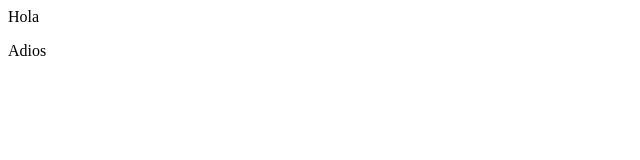
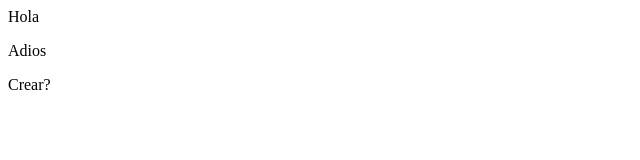
Before and after one commit to natte34v/ProduccionG4, a plain HTML site: page index.html in a window 1280 px wide. Shown: the full height of the page, 0-640 px from the left. Drawn offline with Linux system fonts and the light colour scheme.

Commit message:
Update index.html

```diff
--- a/index.html
+++ b/index.html
@@ -1,2 +1,3 @@
 <p>Hola</p>
 <p>Adios</p>
+<p>Crear?</p>
```
